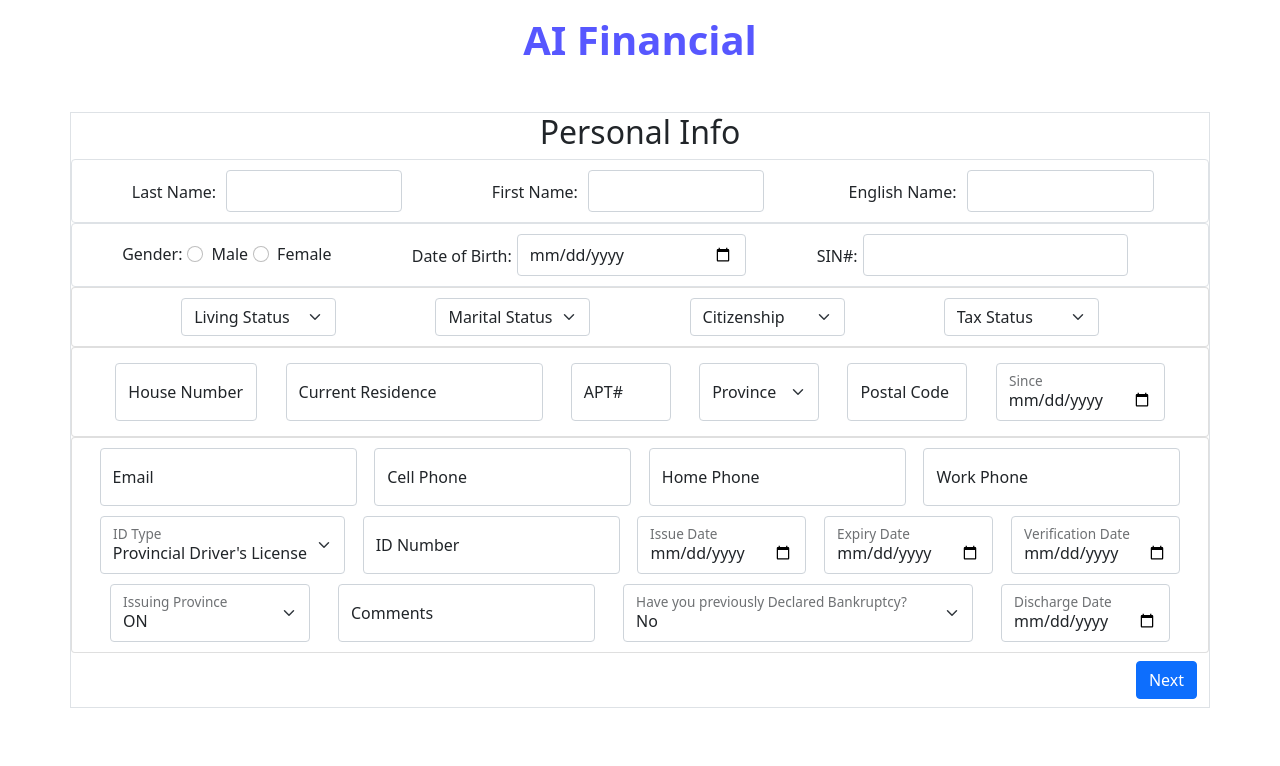
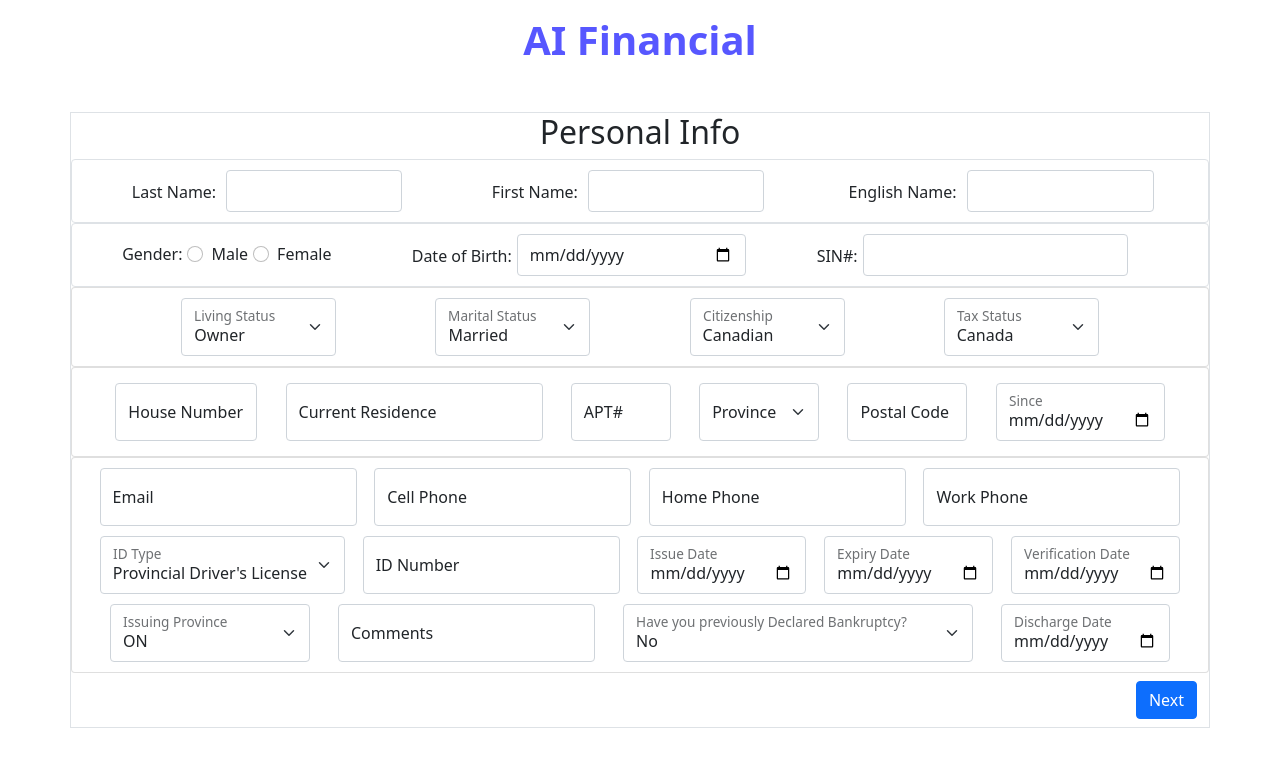
Before and after one commit to Yolanda-C-GitHub/ai-power-aifinancial-application, a React (Create React App) app in the folder Client/: page / in a window 1280 px wide. Shown: the top 766 px of the page. Built offline with nearby package versions, Linux system fonts and the light colour scheme.

Commit message:
added label

```diff
--- a/Client/src/components/PersonalInfo/Personalinfoparts/Thirdpart.js
+++ b/Client/src/components/PersonalInfo/Personalinfoparts/Thirdpart.js
@@ -1,5 +1,5 @@
 import React, {useRef} from 'react'
-import {Card, Form} from 'react-bootstrap'
+import {Card, Form, FloatingLabel} from 'react-bootstrap'
 import './thridpart.css'
 
 export default function Thirdpart(params) {
@@ -13,18 +13,20 @@ export default function Thirdpart(params) {
 
     return (
         <Card className='thridPartCard'>
+
+            <FloatingLabel label='Living Status'>
                 <Form.Select className='thirdPartSelector' ref={livingStatusRef} onChange={()=>params.personalInfoStatus.setLivingStatus(livingStatusRef.current.value)}>
-                <option>Living Status</option>
                     <option value='owner'>Owner</option>
                     <option value='rent'>Rent</option>
                     <option value='with parent'>With Parent</option>
                     <option value='with other'>With Other</option>
                     <option value='other'>Other</option>
                 </Form.Select>
+            </FloatingLabel>
 
 
+            <FloatingLabel label='Marital Status' >
                 <Form.Select className='thirdPartSelector' ref={maritalStatusRef} onChange={()=>params.personalInfoStatus.setMaritalStatus(maritalStatusRef.current.value)}>
-                <option>Marital Status</option>
                     <option value='married'>Married</option>
                     <option value='single'>Single</option>
                     <option value='divorced'>Divorced</option>
@@ -33,23 +35,25 @@ export default function Thirdpart(params) {
                     <option value='common law'>Common Law</option>
                     <option value='other'>Other</option>
                 </Form.Select>
+            </FloatingLabel>
 
+            <FloatingLabel label='Citizenship' >
                 <Form.Select className='thirdPartSelector' ref={citizenshipRef} onChange={()=>params.personalInfoStatus.setCitizenship(citizenshipRef.current.value)} >
-                <option>Citizenship</option>
                     <option value='canadian'>Canadian</option>
                     <option value='chinese'>Chinese</option>
                     <option value='pr'>PR</option>
                     <option value='other'>Other</option>
                 </Form.Select>
+            </FloatingLabel>
 
-
+            <FloatingLabel label='Tax Status' >
                 <Form.Select className='thirdPartSelector' ref={taxStatusRef} onChange={()=>params.personalInfoStatus.setTaxStatus(taxStatusRef.current.value)}>
-                <option>Tax Status</option>
                     <option value='canada'>Canada</option>
                     <option value='usa'>USA</option>
                     <option value='both'>Both</option>
                     <option value='other'>Other</option>
                 </Form.Select>
+            </FloatingLabel>
 
         </Card>
     )
```
Lines whose indentation alone changed are shown as unchanged.
